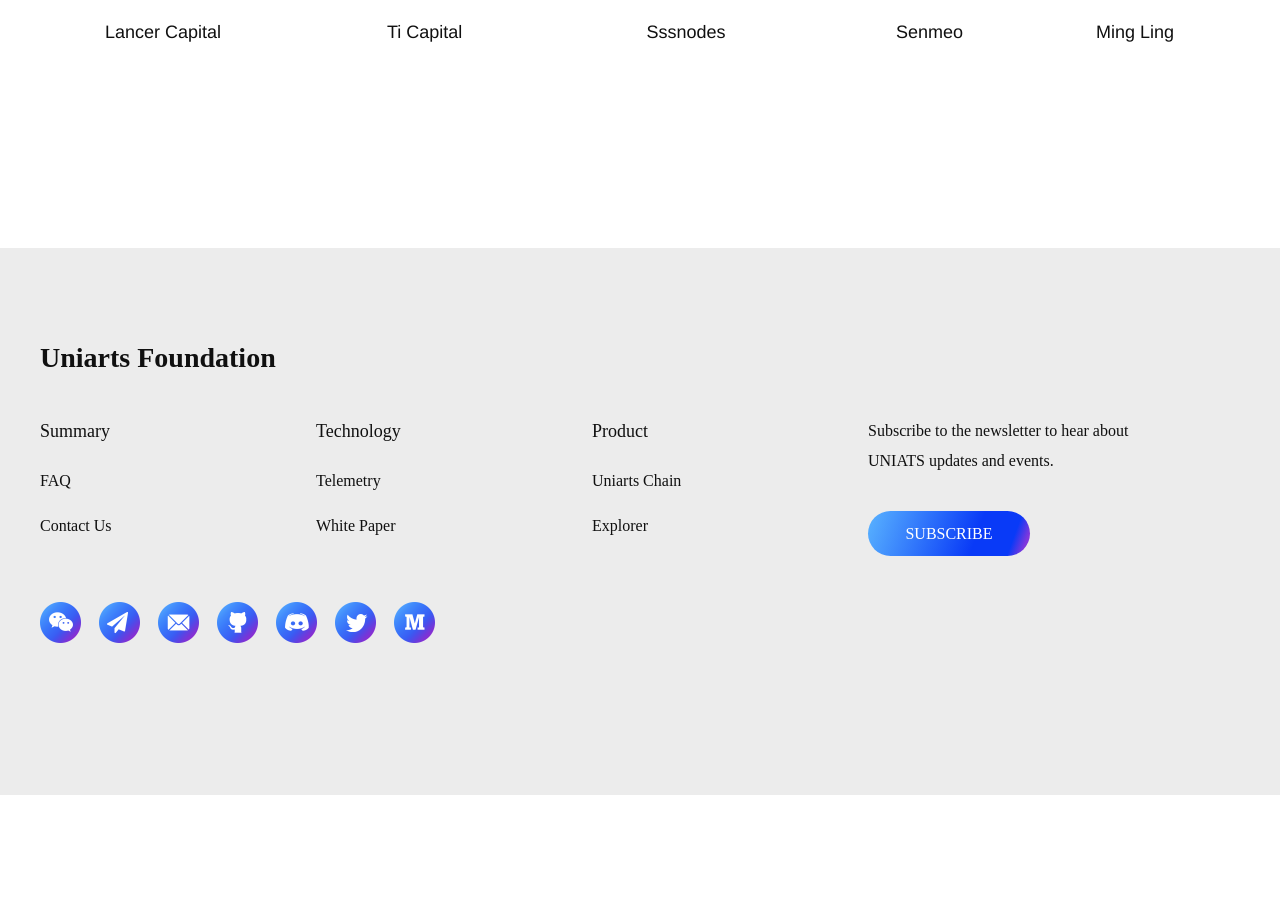
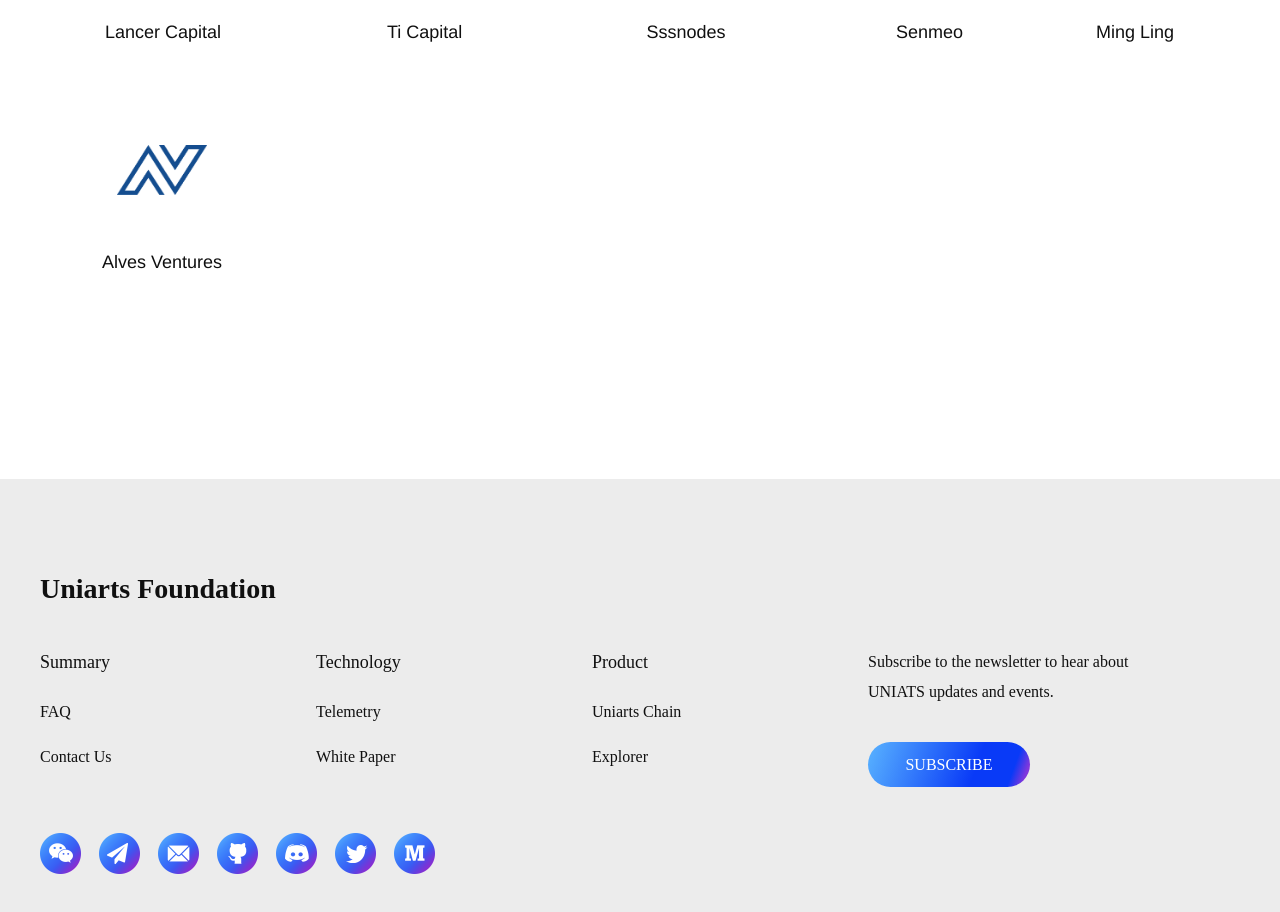
Before and after one commit to uni-arts-chain/website, a Vue app: page / in a window 1280 px wide. Shown: the part 6680-7592 px from the top of the page. Before the commit the page ends 7475 px from the top, so only its background shows below. Built offline with nearby package versions, Linux system fonts and the light colour scheme.

Commit message:
update partner

```diff
--- a/src/views/Home/Partner.vue
+++ b/src/views/Home/Partner.vue
@@ -176,6 +176,23 @@
                     </div>
                     <span>Ming Ling</span>
                 </div>
+                <div
+                    class="item animate__animated animate__fadeInUp animate__delay-3s"
+                    style="margin-left: 22px; margin-right: 60px;"
+                >
+                    <div class="logo-box">
+                        <img
+                            style="
+                                width: 90px;
+                                height: 50px;
+                                position: relative;
+                            "
+                            src="@/assets/images/AlvesVentures.png"
+                            alt=""
+                        />
+                    </div>
+                    <span>Alves Ventures</span>
+                </div>
             </div>
         </div>
     </div>
```
Also changed, not shown: src/assets/images/AlvesVentures.png (added).
